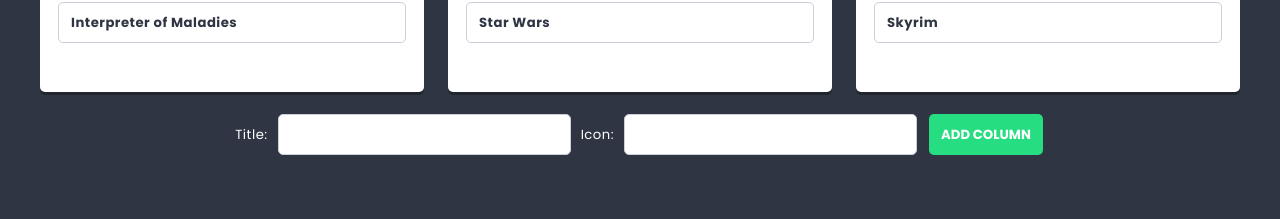
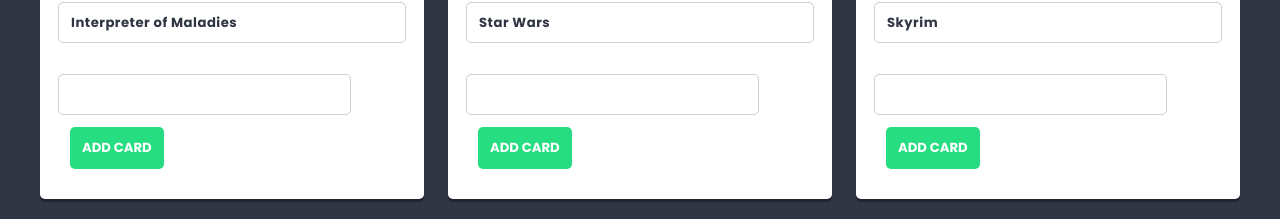
Before and after one commit to Jnlietta/react-app, a React (Create React App) app in the folder react-app/: page / in a window 1280 px wide. Shown: the part 659-878 px from the top of the page. Before the commit the page ends 856 px from the top, so only its background shows below. Built offline with nearby package versions, Linux system fonts and the light colour scheme.

Commit message:
Add CardForm component inside Column and connect it with Lis

```diff
--- /dev/null
+++ b/react-app/src/components/CardForm/CardForm.js
@@ -0,0 +1,23 @@
+import styles from './CardForm.module.scss'
+import { useState } from 'react';
+import TextInput from '../TextInput/TextInput.js';
+import Button from '../Button/Button.js';
+
+const CardForm = props => {
+    const [title, setTitle] = useState ('');
+
+    const handleSubmit = e => {
+        e.preventDefault();
+        props.action({ title: title }, props.columnId);
+        setTitle('');
+    }
+
+    return (
+        <form className={styles.cardForm} onSubmit={handleSubmit}>
+            <TextInput type="text" value={title} onChange={e => setTitle(e.target.value)} />
+            <Button>Add card</Button>
+        </form>
+	);
+};
+
+export default CardForm;
--- a/react-app/src/components/Column/Column.js
+++ b/react-app/src/components/Column/Column.js
@@ -1,5 +1,6 @@
 import styles from './Column.module.scss';
 import Card from '../Card/Card.js';
+import CardForm from '../CardForm/CardForm.js';
 
 const Column = props => {
     return (
@@ -8,6 +9,7 @@ const Column = props => {
             <ul className={styles.cards}>
                 {props.cards.map(card => <Card key={card.id} title={card.title} />)}
             </ul>
+            <CardForm columnId={props.id} action={props.action} />
         </article>
     );
 };
--- a/react-app/src/components/List/List.js
+++ b/react-app/src/components/List/List.js
@@ -41,6 +41,18 @@ const List = () => {
         setColumns([...columns, { id: shortid(), title: newColumn.title, icon: newColumn.icon, cards: [] }]);
     };
 
+    const addCard = (newCard, columnId) => {
+        const columnsUpdated = columns.map(column => {
+            if(column.id === columnId)
+                return { ...column, cards: [...column.cards, { id: shortid(), title: newCard.title }]}
+            else
+                return column
+        })
+
+        setColumns(columnsUpdated);
+
+    };
+
     return(
         <div className={styles.list}>
             <header className={styles.header}>
@@ -48,7 +60,7 @@ const List = () => {
             </header>
             <p className={styles.description}>Interesting things I want to check out!</p>
             <section className={styles.columns}>
-                {columns.map(column => <Column key={column.id} id={column.id} title={column.title} icon={column.icon} cards={column.cards} />)}
+                {columns.map(column => <Column key={column.id} id={column.id} title={column.title} icon={column.icon} cards={column.cards} action={addCard}/>)}
             </section>
             <ColumnForm action={addColumn} />
         </div>
```
Also changed, not shown: react-app/src/components/CardForm/CardForm.module.scss (added).
